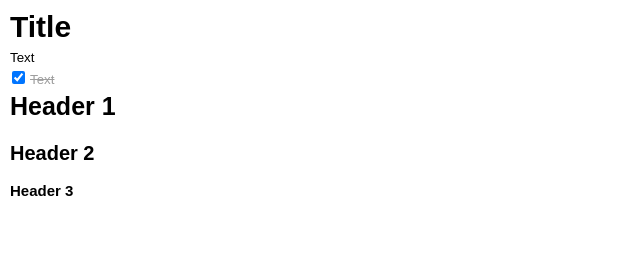
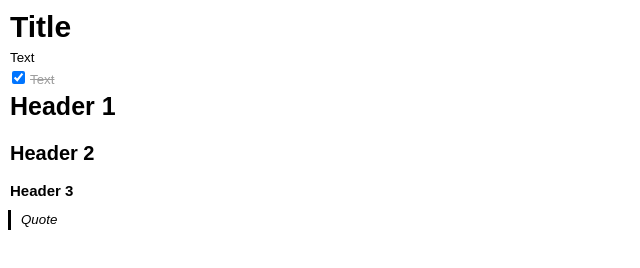
Before and after one commit to werlen-nevio/Note, a plain HTML site: page src/Note.html in a window 1280 px wide. Shown: the full height of the page, 0-640 px from the left. Drawn offline with nearby package versions, Linux system fonts and the light colour scheme.

Commit message:
Add Quote

```diff
--- a/src/Note.html
+++ b/src/Note.html
@@ -13,6 +13,7 @@
         <textarea class="Header-3" oninput="adjustTextareaHeight(this)" rows=1>Header 3</textarea>
         <!--TODO: Table-->
         <!--TODO: List 1-3-->
+        <textarea class="Quote" oninput="adjustTextareaHeight(this)" rows=1>Quote</textarea>
     </body>
     <script>
     var todoElements = document.querySelectorAll('.ToDo');
--- a/src/css/note.css
+++ b/src/css/note.css
@@ -1,9 +1,11 @@
 :root{
     --text-disabled: #9E9E9E;
+    --text-color: black;
 }
 
 *{
     font-family: Arial, Helvetica, sans-serif;
+    color: var(--text-color);
 }
 
 textarea.Title{
@@ -64,3 +66,13 @@ textarea.Header-3{
     border: 0;
     margin-bottom: 10px;
 }
+
+.Quote{
+    resize: none;
+    height: 20px;
+    width: 80%;
+    border: 0;
+    border-left: 3px solid var(--text-color);
+    padding-left: 10px;
+    font-style: italic;
+}
```
